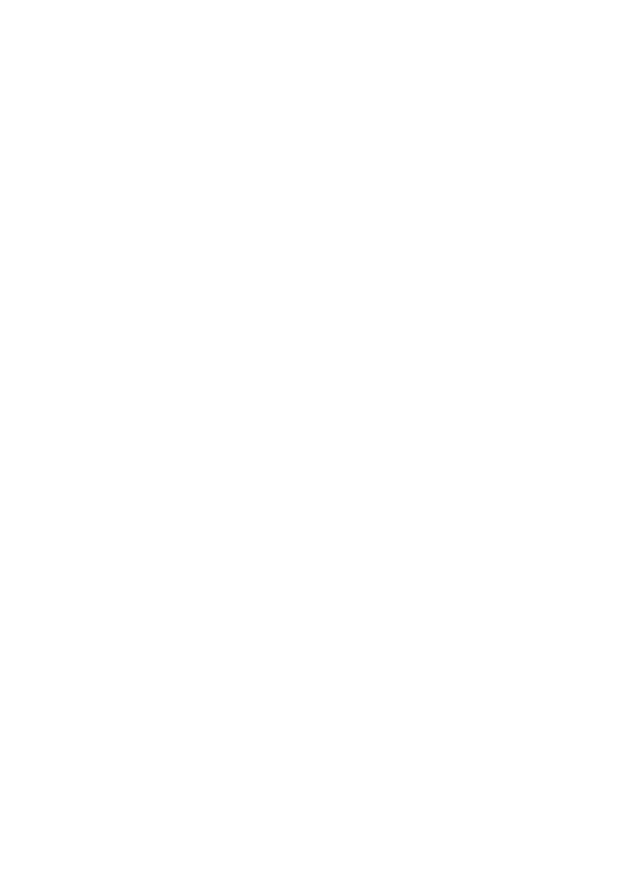
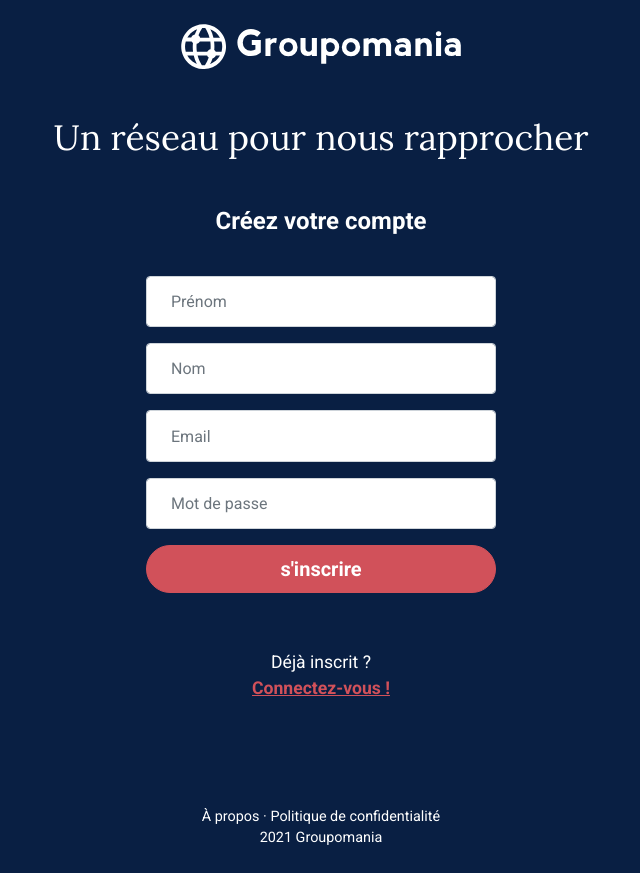
Before and after one commit to MarineFlora/MarineRapeneau_7_08112021, a Vue app in the folder frontend/: page /signup in a window 1280 px wide. Shown: the whole page, without its empty margins (319-959 px from the left). Before the commit the page ends 800 px from the top, so only its background shows below. Built offline with nearby package versions, Linux system fonts and the light colour scheme.

Commit message:
front: add component button, footer, signup

```diff
--- a/frontend/src/App.vue
+++ b/frontend/src/App.vue
@@ -2,8 +2,20 @@
   <div id="app">
 
     <router-view/>
+    <Footer />
   </div>
 </template>
+
+<script>
+import Footer from './components/Footer.vue'
+
+export default {
+	name: 'App',
+	components: {
+		Footer
+	}
+}
+</script>
 
 <style>
 #app {
@@ -14,4 +26,7 @@
 
 }
 
+h1 {
+  font-family: 'Lora', serif;
+}
 </style>
--- a/frontend/src/assets/custom.scss
+++ b/frontend/src/assets/custom.scss
@@ -5,7 +5,7 @@
 $font-size-base: 1rem;
 $h1-font-size: $font-size-base * 2.2;
 $h2-font-size: $font-size-base * 1.75;
-$h3-font-size: $font-size-base * 1.25;
+$h3-font-size: $font-size-base * 1.5;
 
 $spacer: 1rem;
 $spacers: ();
--- /dev/null
+++ b/frontend/src/components/Button.vue
@@ -0,0 +1,15 @@
+<template>
+    <b-button pill variant="primary" class="btn btn-block my-3 font-weight-bold" size="lg">
+    <slot></slot>
+    </b-button>
+</template>
+
+<script>
+    export default {
+        name: 'Button'
+    }
+</script>
+
+<style lang="scss">
+
+</style>
--- /dev/null
+++ b/frontend/src/components/Footer.vue
@@ -0,0 +1,16 @@
+<template>
+<footer class="pt-3 pb-4 bg-dark text-white"> À propos · Politique de confidentialité <br> 2021 Groupomania</footer>
+</template>
+
+<script>
+export default {
+  name: 'Footer'
+}
+</script>
+
+<style lang="scss">
+footer {
+  font-size: 0.9rem;
+  border-radius: 0.8rem 0.8rem 0 0;
+}
+</style>
--- /dev/null
+++ b/frontend/src/components/Signup.vue
@@ -0,0 +1,40 @@
+<template>
+    <b-container fluid class="bg-dark text-white px-6 py-4 login">
+        <b-row>
+            <b-col class="d-sm-flex flex-column align-items-center">
+                <b-img height="45":src="require('../assets/icon-left-font-monochrome-white.svg')" alt="Groupomania logo" ></b-img>
+                <h1 class="my-6">Un réseau pour nous rapprocher</h1>
+                <h3 class="font-weight-bold mb-lg-4">Créez votre compte</h3>
+                <b-form class="form-width">
+                    <b-form-group >
+                        <b-form-input placeholder="Prénom" type="text" class="my-3 px-4"></b-form-input>
+                        <b-form-input placeholder="Nom" type="text" class="my-3 px-4"></b-form-input>
+                        <b-form-input placeholder="Email" type="email" class="my-3 px-4" ></b-form-input>
+                        <b-form-input placeholder="Mot de passe" type="text" class="my-3 px-4"></b-form-input>
+                        <Button>s'inscrire</Button>
+                    </b-form-group>
+                </b-form>
+
+                <p class="account-link mt-lg-4">Déjà inscrit ? </br>
+                <router-link to="/login" class="text-primary font-weight-bold"><u>Connectez-vous !</u></router-link>
+                </p>
+
+            </b-col>
+        </b-row>
+    </b-container>
+</template>
+
+<script>
+import Button from './Button.vue'
+
+export default {
+    name: 'Signup',
+    components: {
+        Button
+	}
+}
+</script>
+
+<style lang="scss">
+
+</style>
--- a/frontend/src/router/index.js
+++ b/frontend/src/router/index.js
@@ -23,6 +23,11 @@
     path: '/', // doit être /login
     name: 'Login',
     component: Login
+  },
+  {
+    path: '/signup',
+    name: 'Signup',
+    component: () => import('../components/Signup.vue')
   }
 ]
 
--- a/frontend/src/views/Login.vue
+++ b/frontend/src/views/Login.vue
@@ -1,24 +1,21 @@
 <template>
-<b-container fluid class="bg-dark text-white px-6 py-4 login">
+  <b-container fluid class="bg-dark text-white px-6 py-4 login">
     <b-row>
         <b-col class="d-sm-flex flex-column align-items-center">
             <b-img height="45":src="require('../assets/icon-left-font-monochrome-white.svg')" alt="Groupomania logo" ></b-img>
             <h1 class="my-6">Un réseau pour nous rapprocher</h1>
             <h3 class="font-weight-bold mb-lg-4">Connectez-vous</h3>
             <b-form class="form-width">
-            <b-form-group >
-                <b-form-input placeholder="Email" type="email" class="my-3 px-4" ></b-form-input>
-                <b-form-input placeholder="Mot de passe" type="text" class="my-3 px-4"></b-form-input>
-                <b-button pill variant="primary" class="btn btn-block my-3 font-weight-bold" size="lg">se connecter</b-button>
-            </b-form-group>
+              <b-form-group >
+                  <b-form-input placeholder="Email" type="email" class="my-3 px-4" ></b-form-input>
+                  <b-form-input placeholder="Mot de passe" type="text" class="my-3 px-4"></b-form-input>
+                  <Button>se connecter</Button>
+              </b-form-group>
             </b-form>
 
            <p class="account-link mt-lg-4">C'est votre première visite ? </br>
-           <a class="text-primary font-weight-bold"><u>Créez votre compte !</u></a>
+           <router-link to="/signup" class="text-primary font-weight-bold"><u>Créez votre compte !</u></router-link>
            </p>
-
-            <footer class="mt-lg-6"> À propos · Politique de confidentialité <br>
-                2021 Groupomania</footer> <!-- reut composant, add to app.vue -->
 
         </b-col>
     </b-row>
@@ -26,33 +23,31 @@
 </template>
 
 <script>
+import Signup from '../components/Signup.vue'
+import Button from '../components/Button.vue'
+
 export default {
-  name: 'Login'
-
+  name: 'Login',
+  	components: {
+      Signup,
+      Button
+	  }
 }
 </script>
 
 <style lang="scss">
-
-
 .account-link {
   font-size: 1.1rem;
   margin-bottom: 4rem;
 }
 
 footer {
-  font-size: 0.9rem;
+  border-radius: 0;
 }
-
-h1 {
-  font-family: 'Lora', serif;
-}
-
 
 @media (min-width: 576px) {
   .form-width {
     width: 350px;
   }
 }
-
 </style>
```
Also changed, not shown: frontend/src/assets/custom.css.
